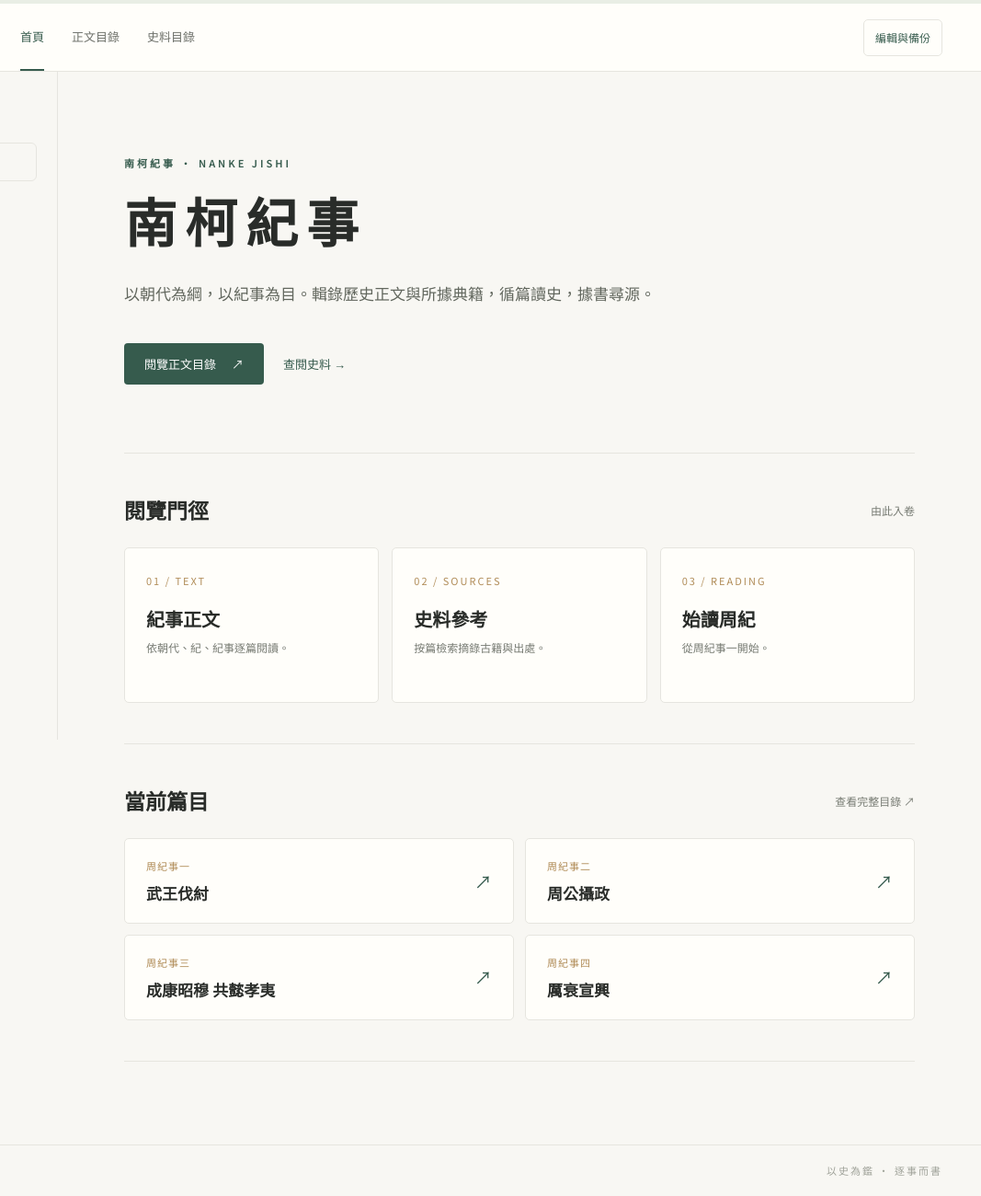
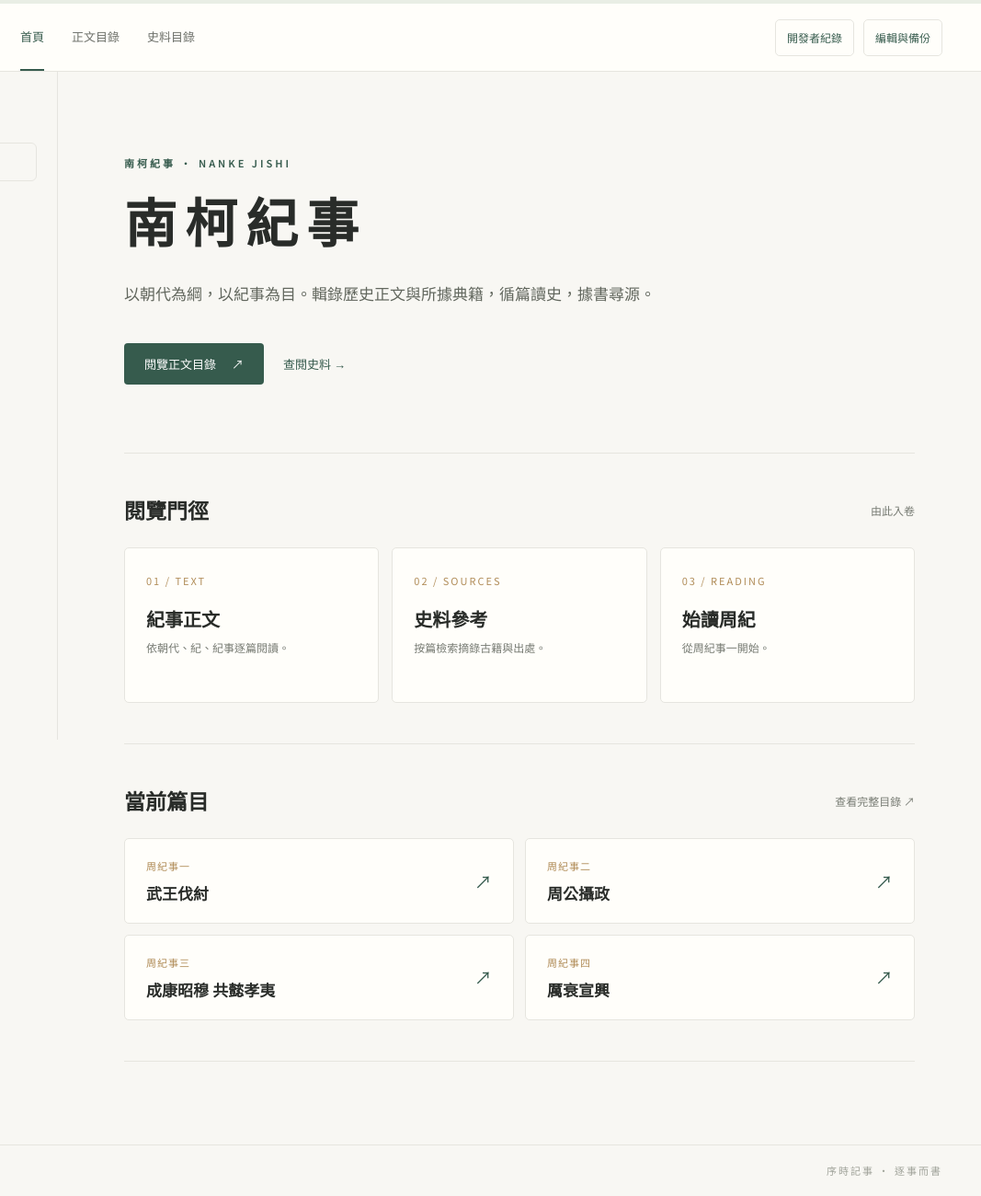
Before and after one commit to kevinkcko8-svg/nanko, a plain HTML site: page editor.html in a window 1280 px wide. Shown: the part 39-1339 px from the top of the page at 92% size, 213-1280 px from the left. Drawn offline with Linux system fonts and the light colour scheme.

Commit message:
Add developer log editor to author workspace

```diff
--- a/editor.html
+++ b/editor.html
@@ -16,6 +16,7 @@
       .catch(error => { console.warn('使用內建資料', error); return window.NANKE_DATA; });
   </script>
   <script defer src="app.js"></script>
+  <script defer src="./assets/dev-log-editor.js"></script>
 </head>
 <body>
   <div style="padding:10px 22px;background:#e9eee5;font-size:13px">作者工作台：編輯只會儲存在目前瀏覽器。 <a href="index.html" style="text-decoration:underline">返回公開閱讀版 →</a></div>
@@ -35,7 +36,7 @@
     <aside id="sidebar" class="sidebar" aria-label="篇目導覽"></aside>
     <main id="main" class="main" tabindex="-1"></main>
   </div>
-  <footer class="footer"><span>南柯紀事</span><span>以史為鑑 · 逐事而書</span></footer>
+  <footer class="footer"><span>南柯紀事</span><span>序時記事 · 逐事而書</span></footer>
   <dialog id="editorDialog" class="editor-dialog"><div id="editorRoot"></div></dialog>
   <div id="toast" class="toast" role="status" aria-live="polite"></div>
 </body>
```
